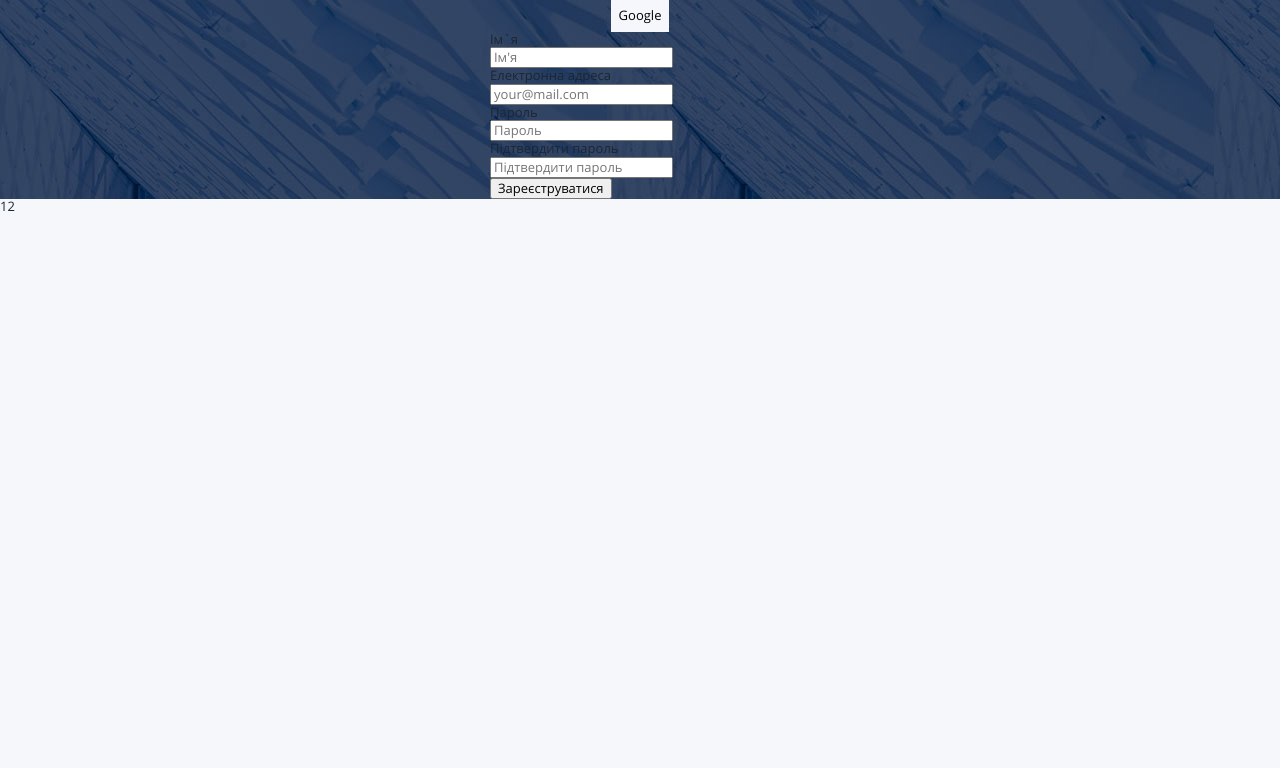
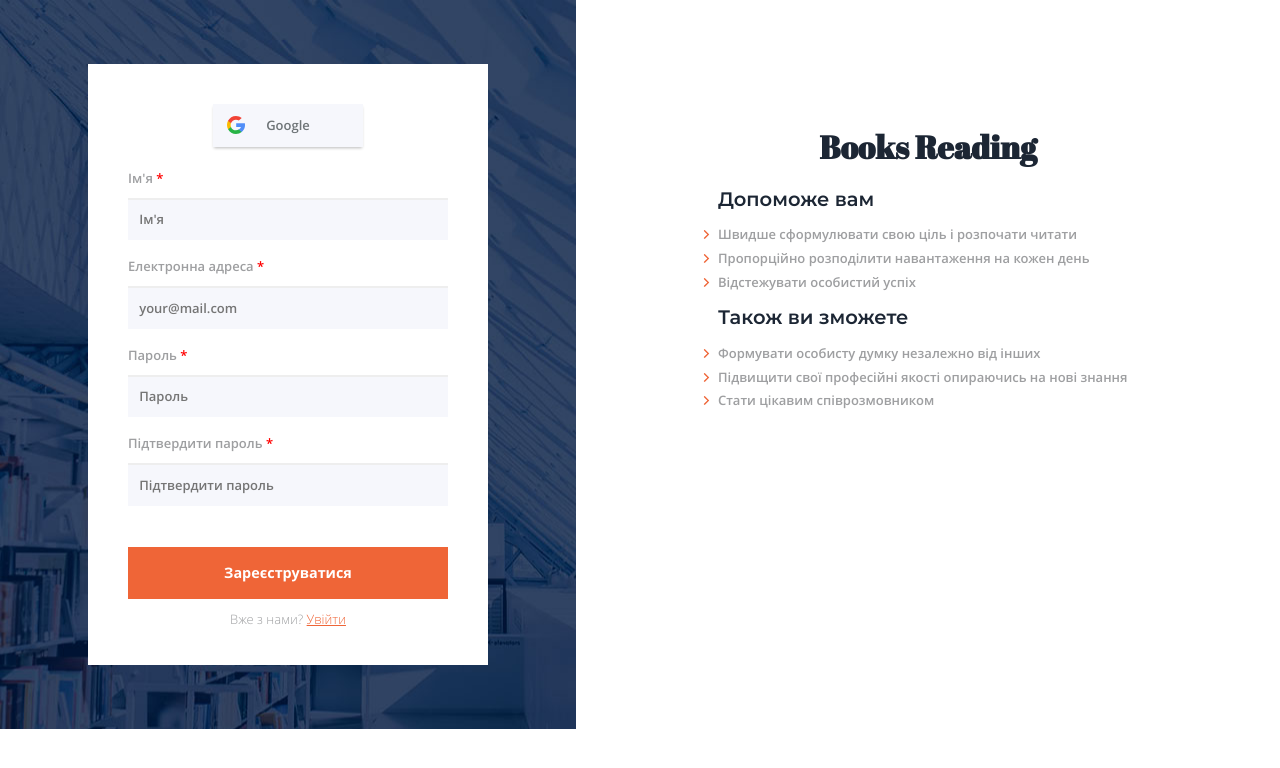
Before and after one commit to iVolovyk/read_books_app, a React (Create React App) app: page /registration in a window 1280 px wide. Shown: the top 768 px of the page. Built offline with nearby package versions, Linux system fonts and the light colour scheme.

Commit message:
registration layout done

```diff
--- a/src/pages/RegistrationPage/RegistrationPage.js
+++ b/src/pages/RegistrationPage/RegistrationPage.js
@@ -1,4 +1,5 @@
 import React, { Component } from 'react';
+import { Link } from 'react-router-dom';
 import css from './RegistrationPage.module.css';
 
 class RegistrationPage extends Component {
@@ -9,16 +10,23 @@ class RegistrationPage extends Component {
     confirmPassword: '',
   };
 
-  // handleChange = () => {
-  //   const {} = e.target.name;
-  // };
+  handleChange = e => {
+    const { name, value } = e.target;
+    this.setState({ [name]: value });
+  };
+
+  handleSubmit = e => {
+    e.preventDefault();
+    this.setState({ name: '', email: '', password: '', confirmPassword: '' });
+  };
 
   render() {
     const { name, email, password, confirmPassword } = this.state;
     return (
       <section className={css.reg_section}>
         <div className={css.reg_form}>
-          <form>
+          <div className={css.custom_container}>
+            <form onSubmit={this.handleSubmit}>
               <div className={css.reg_social}>
                 <a
                   className={css.reg_social_button}
@@ -28,8 +36,9 @@ class RegistrationPage extends Component {
                 </a>
               </div>
               <label htmlFor="name">
-              Ім`я
+                <span>Ім'я</span>
                 <input
+                  onChange={this.handleChange}
                   type="text"
                   id="name"
                   name="name"
@@ -39,8 +48,9 @@ class RegistrationPage extends Component {
                 />
               </label>
               <label label htmlFor="email">
-              Електронна адреса
+                <span>Електронна адреса</span>
                 <input
+                  onChange={this.handleChange}
                   type="email"
                   id="email"
                   name="email"
@@ -50,8 +60,10 @@ class RegistrationPage extends Component {
                 />
               </label>
               <label label htmlFor="password">
-              Пароль
+                <span>Пароль</span>
                 <input
+                  onChange={this.handleChange}
+                  autoComplete="off"
                   type="password"
                   id="password"
                   name="password"
@@ -61,8 +73,9 @@ class RegistrationPage extends Component {
                 />
               </label>
               <label label htmlFor="confirmPassword">
-              Підтвердити пароль
+                <span>Підтвердити пароль</span>
                 <input
+                  onChange={this.handleChange}
                   type="password"
                   id="confirmPassword"
                   name="confirmPassword"
@@ -72,9 +85,33 @@ class RegistrationPage extends Component {
                 />
               </label>
               <button type="submit">Зареєструватися</button>
+              <p className={css.relink}>
+                Вже з нами? <Link to="/login">Увійти</Link>
+              </p>
             </form>
           </div>
-        <div className={css.reg_text}>12</div>
+        </div>
+        <div className={css.reg_text}>
+          <div className={css.custom_container}>
+            <div className={css.reg_text_content}>
+              <h1>Books Reading</h1>
+              <h2>Допоможе вам</h2>
+              <ul>
+                <li>Швидше сформулювати свою ціль і розпочати читати</li>
+                <li>Пропорційно розподілити навантаження на кожен день</li>
+                <li>Відстежувати особистий успіх</li>
+              </ul>
+              <h2>Також ви зможете</h2>
+              <ul>
+                <li>Формувати особисту думку незалежно від інших</li>
+                <li>
+                  Підвищити свої професійні якості опираючись на нові знання
+                </li>
+                <li>Стати цікавим співрозмовником</li>
+              </ul>
+            </div>
+          </div>
+        </div>
       </section>
     );
   }
--- a/src/pages/RegistrationPage/RegistrationPage.module.css
+++ b/src/pages/RegistrationPage/RegistrationPage.module.css
@@ -1,11 +1,11 @@
 .reg_section {
 }
-.container {
+.custom_container {
+  width: 300px;
   margin: 0 auto;
-  width: 300px;
 }
-
 .reg_form {
+  padding: 1.8rem 0;
   width: 100%;
   background-image: url('../../assets/images/signupBg.jpg');
 }
@@ -14,15 +14,151 @@
 }
 .reg_social_button {
   display: inline-block;
-  padding: 0.5rem;
+  padding: 0.85rem;
   background-color: #f6f7fc;
   text-decoration: none;
-  color: #000;
+  color: #6e7477;
+  width: 150px;
+  font-weight: 600;
+  position: relative;
+  margin-bottom: 1.5rem;
+  transition: 0.2s ease;
+}
+.reg_social_button:hover,
+.reg_social_button:focus {
+  transform: scale(1.02);
+}
+.reg_social_button:before {
+  position: absolute;
+  content: '';
+  top: 50%;
+  left: 14px;
+  transform: translateY(-50%);
+  height: 18px;
+  width: 18px;
+  background-size: contain;
+  background-image: url('../../assets/icons/google/search.svg');
 }
 .reg_form form {
-  width: 300px;
-  margin: 0 auto;
+  font-weight: 600;
+  color: #fff;
+}
+.reg_form label {
+  display: block;
+  margin-bottom: 1.2rem;
+}
+.reg_form label:last-of-type {
+  margin-bottom: 2.6rem;
+}
+.reg_form label span:after {
+  content: ' *';
+  color: red;
 }
 .reg_form input {
   display: block;
+  width: 100%;
+  font-weight: 600;
+  margin-top: 0.7rem;
+  padding: 0.8rem 0.7rem;
+  border: none;
 }
+.reg_form button {
+  text-align: center;
+  color: #fff;
+  background-color: #ef6537;
+  width: 100%;
+  padding: 1.1rem;
+  border: none;
+  font-weight: 700;
+  transition: 0.2s ease;
+  font-size: 0.9rem;
+}
+
+.reg_form button:hover,
+.reg_form button:focus {
+  transform: scale(1.02);
+}
+
+.relink {
+  font-weight: 300;
+  text-align: center;
+}
+.relink a {
+  color: #ef6537;
+}
+
+.reg_text {
+  padding: 1rem 0;
+}
+
+.reg_text h1 {
+  margin-top: 0;
+  text-align: center;
+  font-family: 'Abril Fatface', serif;
+  font-size: 2rem;
+}
+.reg_text h2 {
+  font-family: 'Montserrat';
+  padding-left: 2.5rem;
+  font-weight: 600;
+}
+.reg_text ul {
+  color: #9e9fa1;
+  padding-left: 2.5rem;
+  font-weight: 600;
+}
+.reg_text li {
+  position: relative;
+  list-style: none;
+  margin-bottom: 0.5rem;
+}
+.reg_text li:before {
+  position: absolute;
+  top: 3px;
+  content: '';
+  color: #ef6537;
+  font-weight: bold;
+  left: -1rem;
+  background-image: url('../../assets/icons/arrow/right-arrow.svg');
+  height: 9px;
+  width: 9px;
+  background-size: contain;
+}
+@media (min-width: 768px) {
+  .reg_form,
+  .reg_text {
+    padding: 4rem 0;
+  }
+  .custom_container {
+    width: 500px;
+  }
+  .reg_social_button {
+    box-shadow: 0 2px 3px -1px #bbb;
+  }
+  .reg_form form {
+    background-color: #fff;
+    padding: 2.5rem;
+    padding-bottom: 1.5rem;
+    width: 400px;
+    margin: 0 auto;
+    color: #9e9fa1;
+  }
+  .reg_form input {
+    border-top: 2px solid #eee;
+    background-color: #f6f7fc;
+  }
+}
+@media (min-width: 1280px) {
+  .reg_section {
+    display: flex;
+  }
+  .reg_form {
+    width: 45%;
+  }
+  .reg_text {
+    width: 55%;
+  }
+  .reg_text_content {
+    padding-top: 4rem;
+  }
+}
--- a/src/stylesheet/main.css
+++ b/src/stylesheet/main.css
@@ -18,7 +18,6 @@ body {
   color: rgb(28, 38, 52);
   line-height: 1.2;
   min-width: 320px;
-  background-color: #f5f7fa;
 }
 
 img {
```
Also changed, not shown: src/assets/icons/arrow/right-arrow.svg (added), src/assets/icons/google/search.svg (added). Lines whose indentation alone changed are shown as unchanged.
